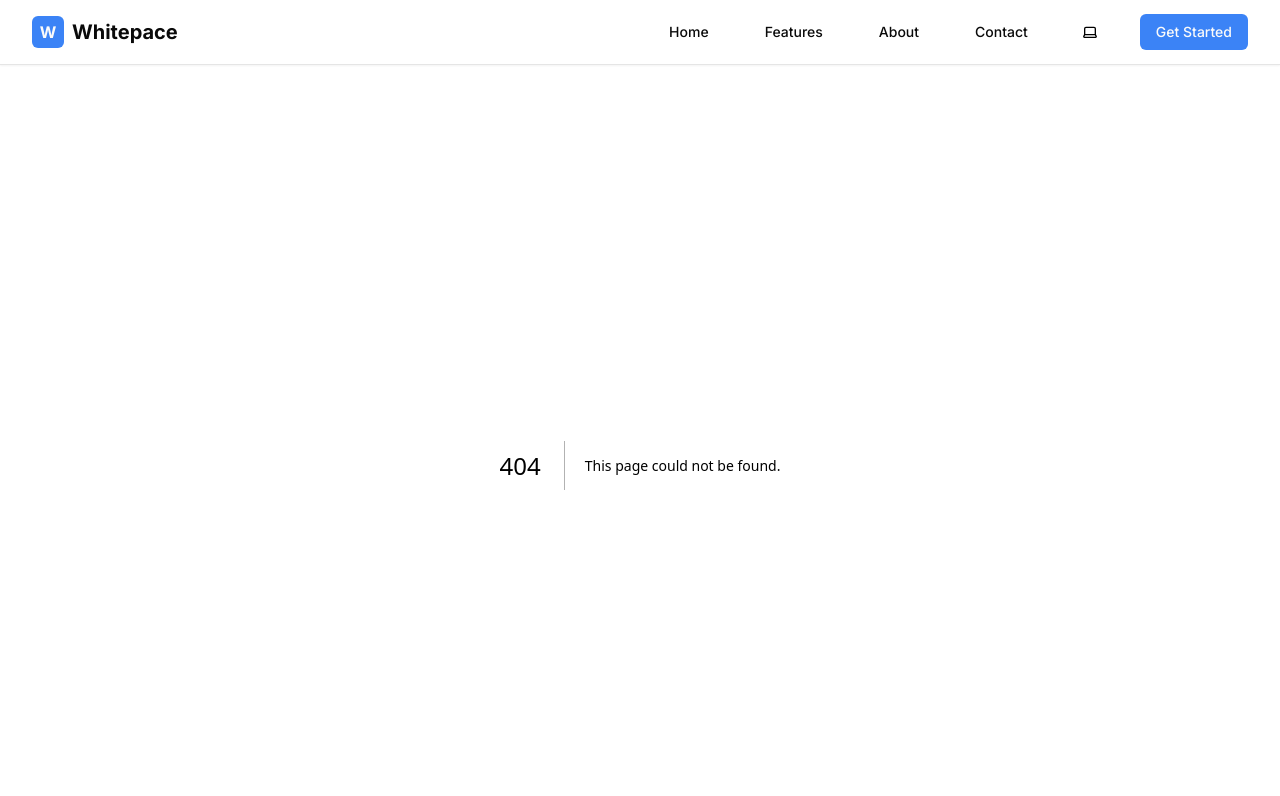
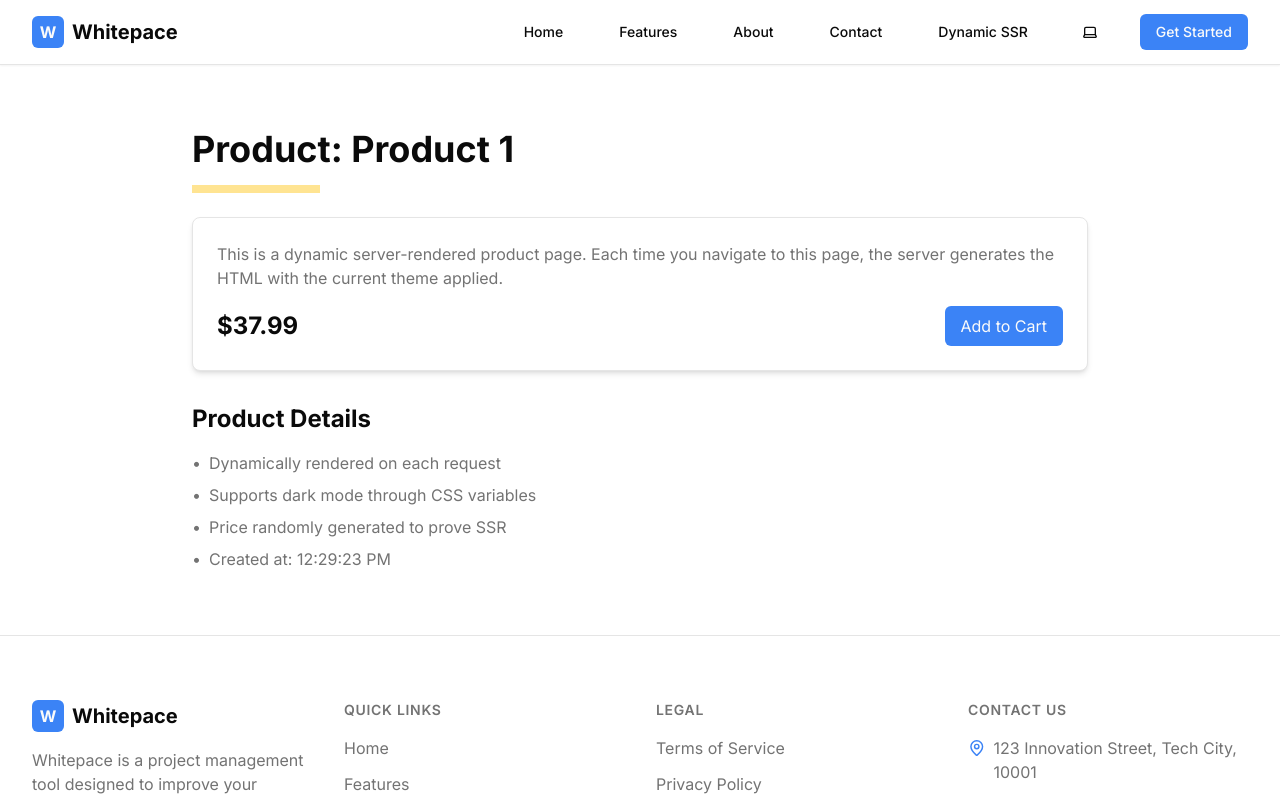
Before and after one commit to spatulatom/v0-recreate-figma-ui, a Next.js app: page /products/1 in a window 1280 px wide. Before the commit this address had no page. Shown: the top 796 px of the page. Built offline with nearby package versions, Linux system fonts and the light colour scheme.

Commit message:
feat: integrate ThemeProvider in server components and dynamic SSR routes
Use client directive for ThemeProvider and preserve theme state in SSR.

Co-authored-by: null <40583214+spatulatom@users.noreply.github.com>

```diff
--- /dev/null
+++ b/app/products/[id]/page.tsx
@@ -0,0 +1,58 @@
+export const dynamic = "force-dynamic" // This forces SSR
+
+// This function runs on every request
+export default async function ProductPage({ params }: { params: { id: string } }) {
+  // Simulate fetching product data
+  const product = await fetchProduct(params.id)
+
+  return (
+    <div className="container mx-auto px-4 py-16">
+      <div className="max-w-4xl mx-auto">
+        <h1 className="text-4xl font-bold text-foreground mb-4">Product: {product.name}</h1>
+        <div className="h-2 w-32 bg-[#ffe492] mb-6"></div>
+
+        <div className="bg-card rounded-lg shadow-md p-6 border border-border">
+          <p className="text-muted-foreground mb-4">{product.description}</p>
+          <div className="flex justify-between items-center">
+            <span className="text-2xl font-bold text-foreground">${product.price}</span>
+            <button className="bg-primary text-primary-foreground px-4 py-2 rounded-md hover:bg-primary/90 transition-colors">
+              Add to Cart
+            </button>
+          </div>
+        </div>
+
+        <div className="mt-8">
+          <h2 className="text-2xl font-bold text-foreground mb-4">Product Details</h2>
+          <ul className="space-y-2 text-muted-foreground">
+            {product.details.map((detail, index) => (
+              <li key={index} className="flex items-start">
+                <span className="mr-2">•</span>
+                <span>{detail}</span>
+              </li>
+            ))}
+          </ul>
+        </div>
+      </div>
+    </div>
+  )
+}
+
+// Mock function to simulate data fetching
+async function fetchProduct(id: string) {
+  // Simulate network delay
+  await new Promise((resolve) => setTimeout(resolve, 500))
+
+  return {
+    id,
+    name: `Product ${id}`,
+    description:
+      "This is a dynamic server-rendered product page. Each time you navigate to this page, the server generates the HTML with the current theme applied.",
+    price: Math.floor(Math.random() * 100) + 9.99,
+    details: [
+      "Dynamically rendered on each request",
+      "Supports dark mode through CSS variables",
+      "Price randomly generated to prove SSR",
+      "Created at: " + new Date().toLocaleTimeString(),
+    ],
+  }
+}
--- a/components/navbar.tsx
+++ b/components/navbar.tsx
@@ -53,6 +53,12 @@ export default function Navbar() {
             >
               Contact
             </Link>
+            <Link
+              href="/products/123"
+              className={`px-3 py-2 text-sm font-medium ${isActive("/products/123") ? "active-link font-semibold" : "text-foreground hover:text-primary"}`}
+            >
+              Dynamic SSR
+            </Link>
             <ThemeToggle />
             <button className="bg-primary text-primary-foreground px-4 py-2 rounded-md text-sm font-medium hover:bg-primary/90 transition-colors">
               Get Started
@@ -104,6 +110,13 @@ export default function Navbar() {
             >
               Contact
             </Link>
+            <Link
+              href="/products/123"
+              className={`block px-3 py-2 rounded-md text-base font-medium ${isActive("/products/123") ? "active-link font-semibold" : "text-foreground hover:text-primary hover:bg-gray-50 dark:hover:bg-gray-800"}`}
+              onClick={() => setIsMenuOpen(false)}
+            >
+              Dynamic SSR
+            </Link>
             <button className="mt-2 w-full bg-primary text-primary-foreground px-4 py-2 rounded-md text-sm font-medium hover:bg-primary/90 transition-colors">
               Get Started
             </button>
```
